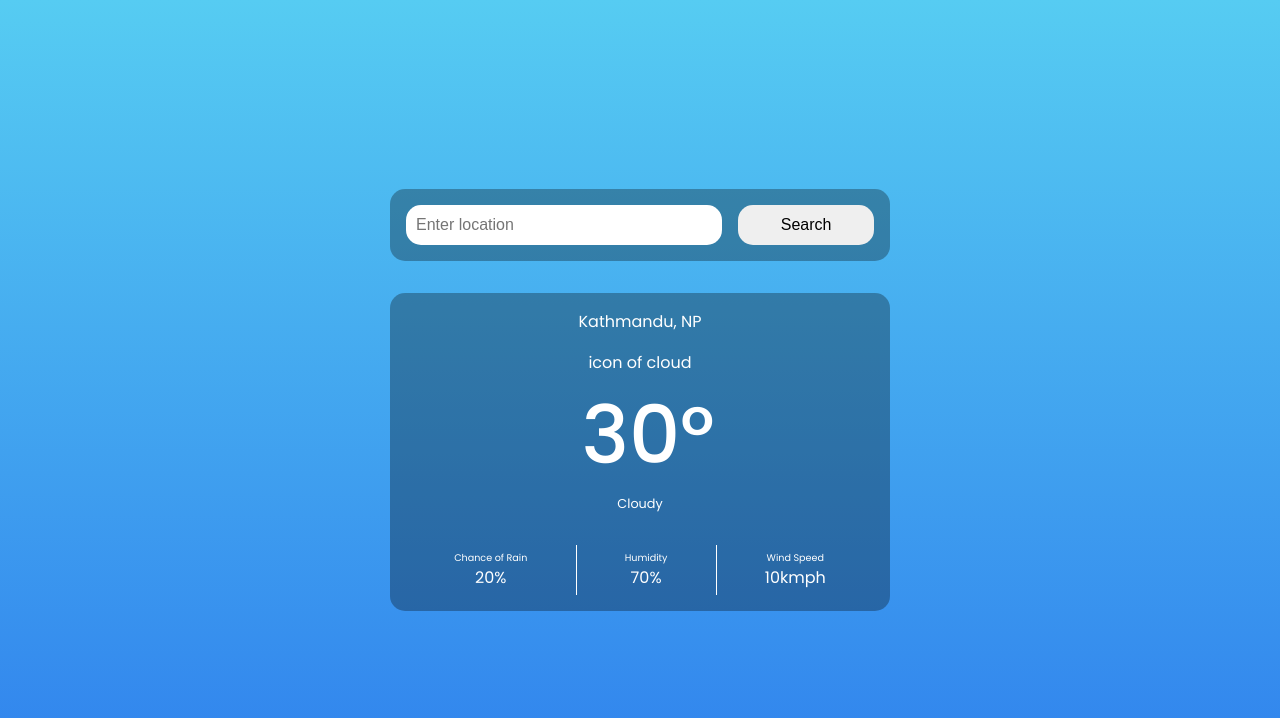
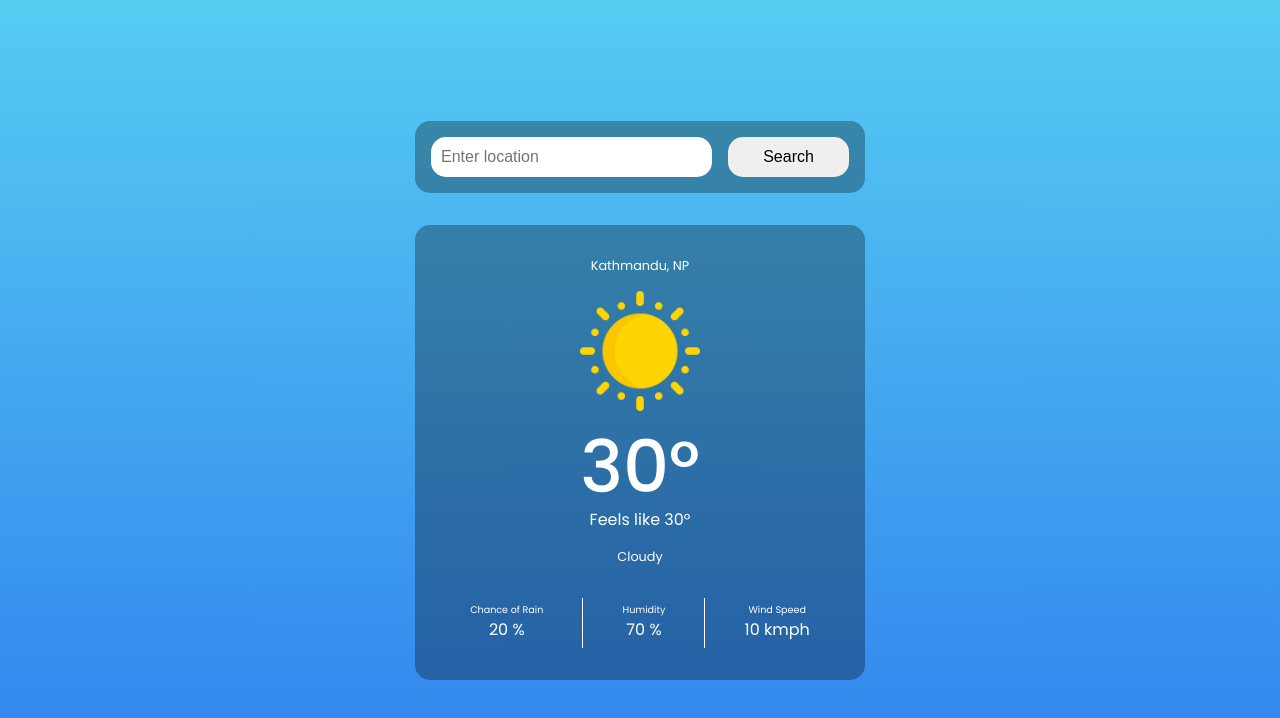
Before and after one commit to Aaryash-Shakya/PRODIGY_WD_05, a plain HTML site: page index.html in a window 1280 px wide. Drawn offline with Linux system fonts and the light colour scheme.

Commit message:
feat: weather logo, feels like

```diff
--- a/index.html
+++ b/index.html
@@ -21,25 +21,32 @@
                 <div class="location-box">
                     <span id="location">Kathmandu, NP</span>
                 </div>
-                <div class="icon-box" id="icon">icon of cloud</div>
+                <div class="icon-box">
+                    <img id="icon" src="img/sun.png" >
+                </div>
                 <div class="temperature-box">
-                    <span id="temperature">30</span>°
+                    <p class="actual-temperature">
+                        <span id="temperature">30</span>°
+                    </p>
+                    <p class="feel-like-temperature">
+                        Feels like <span id="feelsLikeTemperature">30</span>°
+                    </p>
                 </div>
                 <div class="weather-box" id="weather">Cloudy</div>
                 <div class="detail-box">
                     <div class="detial-col">
                         <p class="label">Chance of Rain</p>
-                        <p class="data"><span id="chanceOfRain">20</span>%</p>
+                        <p class="data"><span id="chanceOfRain">20</span> %</p>
                     </div>
                     <div class="bar"></div>
                     <div class="detial-col">
                         <p class="label">Humidity</p>
-                        <p class="data"><span id="humidity">70</span>%</p>
+                        <p class="data"><span id="humidity">70</span> %</p>
                     </div>
                     <div class="bar"></div>
                     <div class="detial-col">
                         <p class="label">Wind Speed</p>
-                        <p class="data"><span id="humidity">10</span>kmph</p>
+                        <p class="data"><span id="humidity">10</span> kmph</p>
                     </div>
                 </div>
             </div>
--- a/style.css
+++ b/style.css
@@ -28,7 +28,7 @@ body {
 
 .container {
     width: 90%;
-    max-width: 500px;
+    max-width: 450px;
 }
 
 .search-box,
@@ -46,6 +46,7 @@ body {
     flex-direction: column;
     gap: 0;
     margin-top: 2rem;
+    padding: 2rem 1rem;
 }
 
 #searchText,
@@ -64,19 +65,36 @@ body {
 #searchButton {
     width: 30%;
     border: none;
+    cursor: pointer;
 }
 
 /* result box */
 .location-box {
-    font-size: 1rem;
+    font-size: 0.8rem;
     margin-bottom: 1rem;
 }
 
-.temperature-box {
-    font-size: 5rem;
-    padding: 0;
+.icon-box{
+    width: 100%;
+    display: grid;
+    place-items: center;
+    margin-bottom: 1rem;
+}
+.icon-box img{
+    height: 120px;
+    margin-left: auto;
+    margin-right: auto;
+}
+
+.temperature-box{
+    text-align: center;
+    margin-bottom: 1rem;
+}
+
+.temperature-box .actual-temperature{
+    font-size: 4.5rem;
     font-weight: 500;
-    margin-left: 1rem;
+    line-height: 5rem;
 }
 
 .weather-box {
```
Also changed, not shown: img/sun.png (added).
